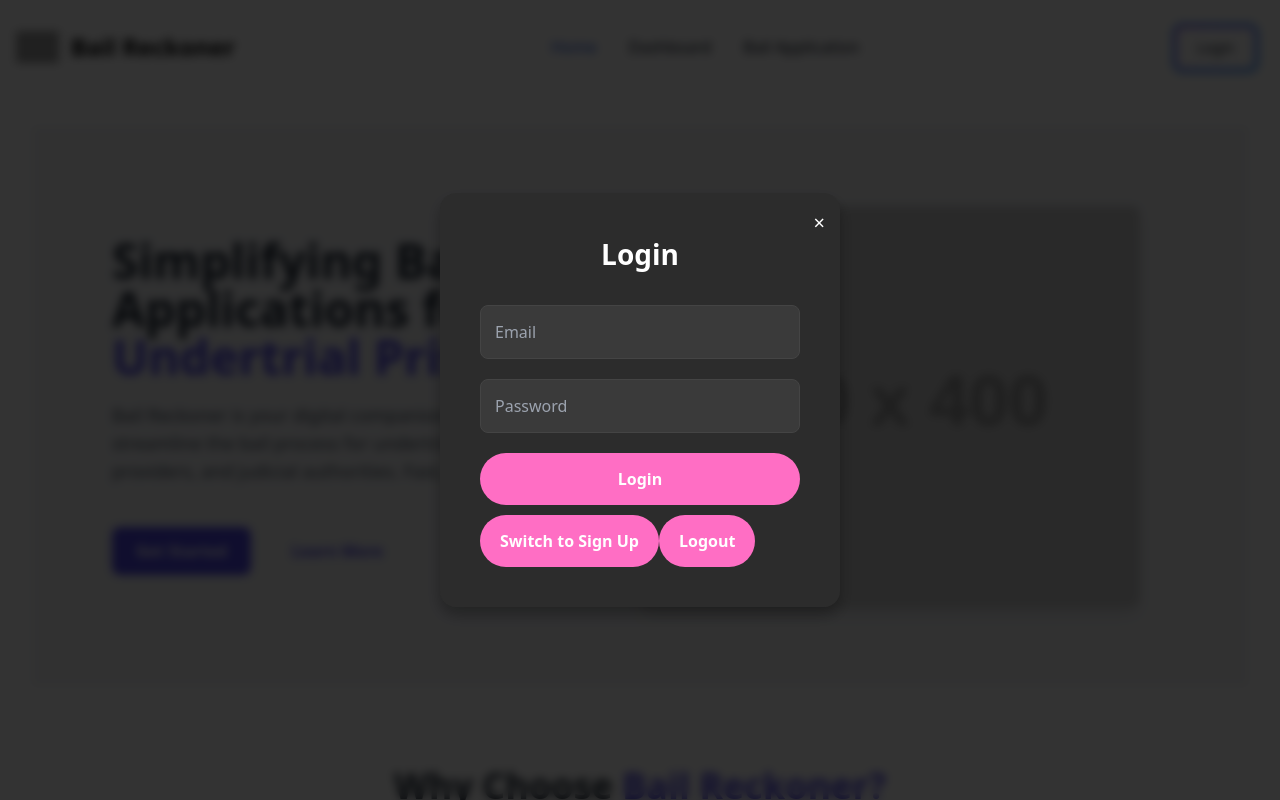
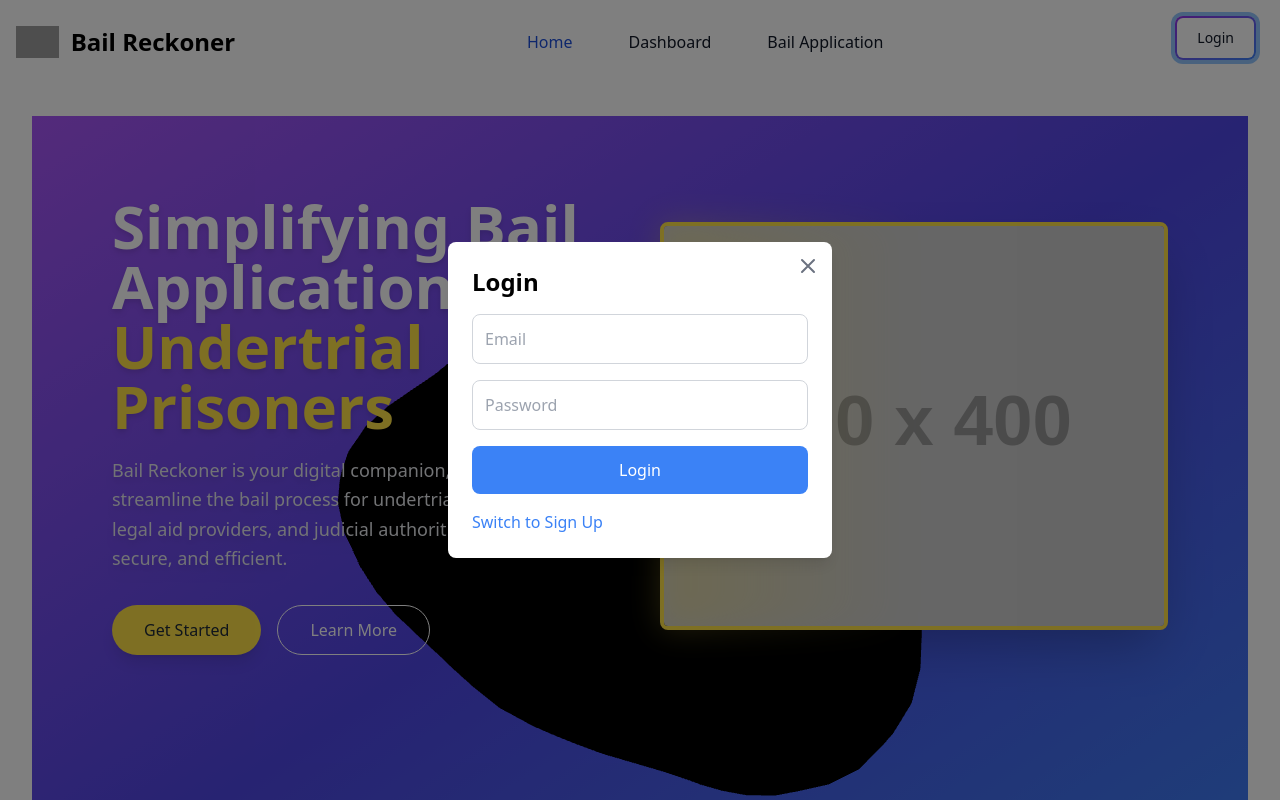
Before and after one commit to dixitk941/Bail-Racknor, a React (Create React App) app: page / in a window 1280 px wide. Both pictures are taken after a click on the button "Login". Shown: the top 800 px of the page. Built offline with nearby package versions, Linux system fonts and the light colour scheme; no server answers; grey boxes are pictures that could not be loaded.

Commit message:
three.js added

```diff
--- a/package.json
+++ b/package.json
@@ -3,15 +3,20 @@
   "version": "0.1.0",
   "private": true,
   "dependencies": {
+    "@react-three/drei": "^9.112.0",
+    "@react-three/fiber": "^8.17.7",
     "@testing-library/jest-dom": "^5.17.0",
     "@testing-library/react": "^13.4.0",
     "@testing-library/user-event": "^13.5.0",
     "firebase": "^10.13.1",
+    "framer-motion": "^11.5.4",
     "react": "^18.3.1",
     "react-dom": "^18.3.1",
     "react-icons": "^5.3.0",
     "react-router-dom": "^6.26.2",
     "react-scripts": "5.0.1",
+    "react-use": "^17.5.1",
+    "three": "^0.168.0",
     "web-vitals": "^2.1.4"
   },
   "scripts": {
--- a/src/components/Header.js
+++ b/src/components/Header.js
@@ -4,6 +4,7 @@ import LoginModal from './LoginModal'; // Adjust the path as necessary
 
 const Header = () => {
   const [isModalOpen, setIsModalOpen] = useState(false);
+  const [menuOpen, setMenuOpen] = useState(false);
 
   const openModal = () => {
     setIsModalOpen(true);
@@ -13,8 +14,11 @@ const Header = () => {
     setIsModalOpen(false);
   };
 
+  const toggleMenu = () => {
+    setMenuOpen(!menuOpen);
+  };
+
   const onLoginSuccess = () => {
-    // Handle login success (e.g., update user state, close modal, etc.)
     console.log('Login successful');
     setIsModalOpen(false);
   };
@@ -23,11 +27,11 @@ const Header = () => {
     <header>
       <nav className="bg-white border-gray-200 dark:bg-gray-900">
         <div className="max-w-screen-xl flex flex-wrap items-center justify-between mx-auto p-4">
-          <Link to="/" className="flex items-center space-x-3 rtl:space-x-reverse">
+          <Link to="/" className="flex items-center space-x-3">
             <img src="https://flowbite.com/docs/images/logo.svg" className="h-8" alt="Logo" />
             <span className="self-center text-2xl font-semibold whitespace-nowrap dark:text-white">Bail Reckoner</span>
           </Link>
-          <div className="flex md:order-2 space-x-3 md:space-x-0 rtl:space-x-reverse">
+          <div className="flex md:order-2 space-x-3">
             <button
               onClick={openModal}
               className="relative inline-flex items-center justify-center p-0.5 mb-2 me-2 overflow-hidden text-sm font-medium text-gray-900 rounded-lg group bg-gradient-to-br from-purple-600 to-blue-500 group-hover:from-purple-600 group-hover:to-blue-500 hover:text-white dark:text-white focus:ring-4 focus:outline-none focus:ring-blue-300 dark:focus:ring-blue-800"
@@ -37,11 +41,11 @@ const Header = () => {
               </span>
             </button>
             <button
-              data-collapse-toggle="navbar-cta"
+              onClick={toggleMenu}
               type="button"
               className="inline-flex items-center p-2 w-10 h-10 justify-center text-sm text-gray-500 rounded-lg md:hidden hover:bg-gray-100 focus:outline-none focus:ring-2 focus:ring-gray-200 dark:text-gray-400 dark:hover:bg-gray-700 dark:focus:ring-gray-600"
               aria-controls="navbar-cta"
-              aria-expanded="false"
+              aria-expanded={menuOpen}
             >
               <span className="sr-only">Open main menu</span>
               <svg className="w-5 h-5" aria-hidden="true" xmlns="http://www.w3.org/2000/svg" fill="none" viewBox="0 0 17 14">
@@ -49,22 +53,25 @@ const Header = () => {
               </svg>
             </button>
           </div>
-          <div className="items-center justify-between hidden w-full md:flex md:w-auto md:order-1" id="navbar-cta">
-            <ul className="flex flex-col font-medium p-4 md:p-0 mt-4 border border-gray-100 rounded-lg bg-gray-50 md:space-x-8 rtl:space-x-reverse md:flex-row md:mt-0 md:border-0 md:bg-white dark:bg-gray-800 md:dark:bg-gray-900 dark:border-gray-700">
+          <div className={`items-center justify-between w-full md:flex md:w-auto md:order-1 ${menuOpen ? 'block' : 'hidden'}`} id="navbar-cta">
+            <ul className="flex flex-col font-medium p-4 md:p-0 mt-4 border border-gray-100 rounded-lg bg-gray-50 md:space-x-8 md:flex-row md:mt-0 md:border-0 md:bg-white dark:bg-gray-800 md:dark:bg-gray-900 dark:border-gray-700">
               <li>
-                <Link to="/" className="block py-2 px-3 md:p-0 text-white bg-blue-700 rounded md:bg-transparent md:text-blue-700 md:dark:text-blue-500" aria-current="page">Home</Link>
+                <Link to="/" className="block py-2 px-3 text-white bg-blue-700 rounded md:bg-transparent md:text-blue-700" aria-current="page">Home</Link>
               </li>
               <li>
-                <Link to="/dashboard" className="block py-2 px-3 md:p-0 text-gray-900 rounded hover:bg-gray-100 md:hover:bg-transparent md:hover:text-blue-700 md:dark:hover:text-blue-500 dark:text-white dark:hover:bg-gray-700 dark:hover:text-white md:dark:hover:bg-transparent dark:border-gray-700">Dashboard</Link>
+                <Link to="/dashboard" className="block py-2 px-3 text-gray-900 rounded hover:bg-gray-100 md:hover:bg-transparent md:hover:text-blue-700 dark:text-white">Dashboard</Link>
               </li>
               <li>
-                <Link to="/bail-application" className="block py-2 px-3 md:p-0 text-gray-900 rounded hover:bg-gray-100 md:hover:bg-transparent md:hover:text-blue-700 md:dark:hover:text-blue-500 dark:text-white dark:hover:bg-gray-700 dark:hover:text-white md:dark:hover:bg-transparent dark:border-gray-700">Bail Application</Link>
+                <Link to="/bail-application" className="block py-2 px-3 text-gray-900 rounded hover:bg-gray-100 md:hover:bg-transparent md:hover:text-blue-700 dark:text-white">Bail Application</Link>
               </li>
             </ul>
           </div>
         </div>
       </nav>
-      {isModalOpen && <LoginModal onClose={closeModal} onLoginSuccess={onLoginSuccess} />}
+
+      {isModalOpen && (
+        <LoginModal onClose={closeModal} onLoginSuccess={onLoginSuccess} />
+      )}
     </header>
   );
 };
--- a/src/components/HeroSection.js
+++ b/src/components/HeroSection.js
@@ -1,38 +1,97 @@
-import React from "react";
+import React, { Suspense, useRef } from "react";
+import { Canvas } from "@react-three/fiber";
+import { MeshDistortMaterial, Float } from "@react-three/drei"; // For 3D animations
+import { motion, useAnimation, useInView } from "framer-motion";
+
+// Floating animated sphere
+const AnimatedSphere = () => {
+  const sphereRef = useRef();
+
+  return (
+    <Float speed={2} rotationIntensity={1} floatIntensity={2}>
+      <mesh ref={sphereRef} scale={1.5}>
+        <sphereGeometry args={[1.5, 32, 32]} />
+        <MeshDistortMaterial color="#6366F1" distort={0.5} speed={3} roughness={0} />
+      </mesh>
+    </Float>
+  );
+};
 
 const HeroSection = () => {
+  const controls = useAnimation();
+  const ref = useRef(null);
+  const isInView = useInView(ref, { once: true });
+
+  // Trigger animations when the section comes into view
+  React.useEffect(() => {
+    if (isInView) {
+      controls.start("visible");
+    }
+  }, [controls, isInView]);
+
+  const textVariants = {
+    hidden: { opacity: 0, y: 50 },
+    visible: { opacity: 1, y: 0, transition: { duration: 0.6 } },
+  };
+
+  const imageVariants = {
+    hidden: { opacity: 0, scale: 0.8 },
+    visible: { opacity: 1, scale: 1, transition: { duration: 0.8 } },
+  };
+
   return (
-    <section className="bg-gray-100 py-20 px-5 lg:px-20">
-      <div className="max-w-7xl mx-auto flex flex-col md:flex-row items-center justify-between">
+    <section ref={ref} className="relative bg-gradient-to-br from-purple-500 via-indigo-600 to-blue-500 py-20 px-5 lg:px-20 overflow-hidden min-h-screen">
+      {/* Background 3D Sphere */}
+      <div className="absolute inset-0 z-0">
+        <Canvas>
+          <Suspense fallback={null}>
+            <AnimatedSphere />
+          </Suspense>
+        </Canvas>
+      </div>
+
+      <div className="relative z-10 max-w-7xl mx-auto flex flex-col md:flex-row items-center justify-between">
         {/* Left side: Text content */}
-        <div className="flex-1">
-          <h1 className="text-4xl lg:text-5xl font-bold text-gray-800">
+        <motion.div
+          className="flex-1 text-center md:text-left"
+          initial="hidden"
+          animate={controls}
+          variants={textVariants}
+        >
+          <h1 className="text-5xl lg:text-6xl font-bold text-white leading-tight drop-shadow-md">
             Simplifying Bail Applications for <br />
-            <span className="text-indigo-600">Undertrial Prisoners</span>
+            <span className="text-yellow-300">Undertrial Prisoners</span>
           </h1>
-          <p className="mt-5 text-lg text-gray-600">
-            Bail Reckoner is your digital companion, designed to streamline the
-            bail process for undertrial prisoners, legal aid providers, and
-            judicial authorities. Fast, secure, and efficient.
+          <p className="mt-5 text-lg text-gray-200 max-w-md mx-auto md:mx-0 leading-relaxed drop-shadow-lg">
+            Bail Reckoner is your digital companion, designed to streamline the bail process for undertrial prisoners, legal aid providers, and judicial authorities. Fast, secure, and efficient.
           </p>
-          <div className="mt-8">
-            <button className="bg-indigo-600 text-white py-3 px-6 rounded-lg hover:bg-indigo-700 transition duration-300">
+          <div className="mt-8 flex justify-center md:justify-start">
+            <button className="bg-yellow-300 text-gray-800 py-3 px-8 rounded-full shadow-lg hover:bg-yellow-400 transform hover:scale-105 transition duration-300">
               Get Started
             </button>
-            <button className="ml-4 bg-transparent text-indigo-600 py-3 px-6 border border-indigo-600 rounded-lg hover:bg-indigo-600 hover:text-white transition duration-300">
+            <button className="ml-4 bg-transparent text-white py-3 px-8 border border-white rounded-full hover:bg-white hover:text-indigo-600 transform hover:scale-105 transition duration-300">
               Learn More
             </button>
           </div>
-        </div>
+        </motion.div>
 
         {/* Right side: Image */}
-        <div className="flex-1 mt-10 md:mt-0">
-          <img
-            src="https://via.placeholder.com/500x400"
-            alt="Bail Application Process"
-            className="rounded-lg shadow-lg"
-          />
-        </div>
+        <motion.div
+          className="flex-1 mt-10 md:mt-0 flex justify-center md:justify-end"
+          initial="hidden"
+          animate={controls}
+          variants={imageVariants}
+        >
+          <div className="relative">
+            <img
+              src="https://via.placeholder.com/500x400"
+              alt="Bail Application Process"
+              className="rounded-lg shadow-2xl border-4 border-yellow-300 transform hover:rotate-3 hover:scale-105 transition-all duration-500"
+            />
+            {/* Glow effect behind the image */}
+            <div className="absolute top-0 left-0 w-full h-full rounded-lg bg-gradient-to-r from-yellow-300 via-transparent to-transparent opacity-30 blur-lg"></div>
+          </div>
+        </motion.div>
       </div>
     </section>
   );
--- a/src/components/LoginModal.css
+++ b/src/components/LoginModal.css
@@ -1,121 +1,75 @@
-/* src/components/LoginModal.css */
-:root {
-    --primary-color: #ff6ec4;
-    --hover-color: #7873f5;
-    --disabled-color: #ccc;
-    --background-color: #2c2c2c;
-    --input-background-color: #3a3a3a;
-    --input-border-color: #444;
-    --text-color: #ffffff;
-    --error-color: #ff6e6e;
-    --box-shadow-color: rgba(0, 0, 0, 0.2);
-}
-
 .modal {
     position: fixed;
     top: 0;
     left: 0;
-    width: 100%;
-    height: 100%;
-    background: rgba(0, 0, 0, 0.8);
+    width: 100vw;
+    height: 100vh;
+    background-color: rgba(0, 0, 0, 0.7); /* Darker overlay */
     display: flex;
     justify-content: center;
     align-items: center;
-    backdrop-filter: blur(5px);
+    z-index: 1000;
+    overflow: hidden;
 }
 
 .modal-content {
-    background: var(--background-color);
-    padding: 40px;
-    border-radius: 16px;
     position: relative;
-    animation: fadeIn 0.3s ease-in-out;
-    box-shadow: 0 8px 16px rgba(0, 0, 0, 0.3);
-    max-width: 400px;
+    background-color: rgba(255, 255, 255, 0.9); /* Semi-transparent background */
+    padding: 20px;
+    border-radius: 15px;
+    max-width: 500px;
     width: 100%;
+    box-shadow: 0 8px 20px rgba(0, 0, 0, 0.2);
+    z-index: 10;
 }
 
-.modal-content .close {
+.threejs-background {
+    position: absolute;
+    top: 0;
+    left: 0;
+    width: 100%;
+    height: 100%;
+    z-index: -1;
+}
+
+.modal-body {
+    position: relative;
+    z-index: 10;
+}
+
+.close {
     position: absolute;
     top: 15px;
     right: 15px;
     cursor: pointer;
-    color: var(--text-color);
-    font-size: 20px;
-    transition: color 0.3s;
+    font-size: 24px;
+    color: #333;
 }
 
-.modal-content .close:hover {
-    color: var(--primary-color);
+.error {
+    color: red;
+    font-size: 14px;
 }
 
-.modal-content h2 {
-    margin: 0 0 20px;
-    font-size: 28px;
-    font-weight: bold;
-    color: var(--text-color);
-    text-align: center;
-}
-
-.modal-content form {
-    display: flex;
-    flex-direction: column;
-}
-
-.modal-content form input {
+input {
     width: 100%;
-    padding: 14px;
-    margin: 10px 0;
-    border: 1px solid var(--input-border-color);
-    border-radius: 8px;
-    background-color: var(--input-background-color);
-    color: var(--text-color);
-    font-size: 16px;
-    transition: border-color 0.3s;
-}
-
-.modal-content form input:focus {
-    border-color: var(--primary-color);
-    outline: none;
+    padding: 10px;
+    margin: 5px 0;
+    border-radius: 5px;
+    border: 1px solid #ddd;
 }
 
 button {
-    padding: 14px 20px;
-    background-color: var(--primary-color);
-    color: var(--text-color);
+    background-color: #0077ff;
+    color: white;
+    padding: 10px 20px;
     border: none;
-    border-radius: 30px;
+    border-radius: 5px;
     cursor: pointer;
-    transition: background-color 0.3s, transform 0.3s, box-shadow 0.3s;
-    font-size: 16px;
-    font-weight: bold;
-    margin-top: 10px;
+    margin: 5px 0;
 }
 
 button:disabled {
-    background-color: var(--disabled-color);
+    background-color: #aaa;
     cursor: not-allowed;
 }
-
-button:hover:not(:disabled) {
-    background-color: var(--hover-color);
-    transform: scale(1.05);
-    box-shadow: 0 4px 8px var(--box-shadow-color);
-}
-
-.modal-content .error {
-    color: var(--error-color);
-    margin-top: 10px;
-    text-align: center;
-}
-
-@keyframes fadeIn {
-    from {
-        opacity: 0;
-        transform: scale(0.9);
-    }
-    to {
-        opacity: 1;
-        transform: scale(1);
-    }
-}
--- a/src/components/LoginModal.js
+++ b/src/components/LoginModal.js
@@ -1,8 +1,6 @@
-// src/components/LoginModal.js
 import React, { useState } from 'react';
-import { auth } from '../firebase';
+import { auth } from '../firebase'; // Ensure firebase is properly configured
 import { createUserWithEmailAndPassword, signInWithEmailAndPassword, signOut } from 'firebase/auth';
-import './LoginModal.css';
 
 const LoginModal = ({ onClose, onLoginSuccess }) => {
     const [email, setEmail] = useState('');
@@ -39,17 +37,36 @@ const LoginModal = ({ onClose, onLoginSuccess }) => {
     };
 
     return (
-        <div className="modal">
-            <div className="modal-content">
-                <span className="close" onClick={onClose}>&times;</span>
-                <h2>{isLogin ? 'Login' : 'Sign Up'}</h2>
-                <form onSubmit={handleSubmit}>
+        <div className="fixed inset-0 flex items-center justify-center bg-black bg-opacity-50 z-50">
+            <div className="bg-white dark:bg-gray-800 rounded-lg shadow-lg p-6 max-w-sm w-full relative">
+                <button
+                    className="absolute top-3 right-3 text-gray-500 dark:text-gray-300 hover:text-gray-700 dark:hover:text-gray-100"
+                    onClick={onClose}
+                >
+                    <svg
+                        className="w-6 h-6"
+                        fill="none"
+                        stroke="currentColor"
+                        viewBox="0 0 24 24"
+                        xmlns="http://www.w3.org/2000/svg"
+                    >
+                        <path
+                            strokeLinecap="round"
+                            strokeLinejoin="round"
+                            strokeWidth="2"
+                            d="M6 18L18 6M6 6l12 12"
+                        />
+                    </svg>
+                </button>
+                <h2 className="text-2xl font-semibold mb-4">{isLogin ? 'Login' : 'Sign Up'}</h2>
+                <form onSubmit={handleSubmit} className="space-y-4">
                     <input
                         type="email"
                         value={email}
                         onChange={(e) => setEmail(e.target.value)}
                         placeholder="Email"
                         required
+                        className="w-full p-3 border border-gray-300 rounded-lg dark:border-gray-700 dark:bg-gray-900 dark:text-white focus:outline-none focus:ring-2 focus:ring-blue-500"
                     />
                     <input
                         type="password"
@@ -57,16 +74,31 @@ const LoginModal = ({ onClose, onLoginSuccess }) => {
                         onChange={(e) => setPassword(e.target.value)}
                         placeholder="Password"
                         required
+                        className="w-full p-3 border border-gray-300 rounded-lg dark:border-gray-700 dark:bg-gray-900 dark:text-white focus:outline-none focus:ring-2 focus:ring-blue-500"
                     />
-                    <button type="submit" disabled={loading}>
+                    <button
+                        type="submit"
+                        disabled={loading}
+                        className={`w-full p-3 rounded-lg text-white ${loading ? 'bg-gray-400' : 'bg-blue-500 hover:bg-blue-600'} focus:outline-none focus:ring-2 focus:ring-blue-500`}
+                    >
                         {loading ? 'Loading...' : isLogin ? 'Login' : 'Sign Up'}
                     </button>
                 </form>
-                {error && <p className="error">{error}</p>}
-                <button onClick={() => setIsLogin(!isLogin)}>
+                {error && <p className="mt-4 text-red-500 text-sm">{error}</p>}
+                <button
+                    onClick={() => setIsLogin(!isLogin)}
+                    className="mt-4 text-blue-500 hover:underline"
+                >
                     {isLogin ? 'Switch to Sign Up' : 'Switch to Login'}
                 </button>
-                <button onClick={handleLogout}>Logout</button>
+                {!isLogin && (
+                    <button
+                        onClick={handleLogout}
+                        className="mt-4 text-red-500 hover:underline"
+                    >
+                        Logout
+                    </button>
+                )}
             </div>
         </div>
     );
```
Also changed, not shown: src/components/CTASection.js (+21 -1 lines), src/components/ThreeScene.js (added, +58 -0 lines), 1 other file (tests, documents, lock files or other folders).
